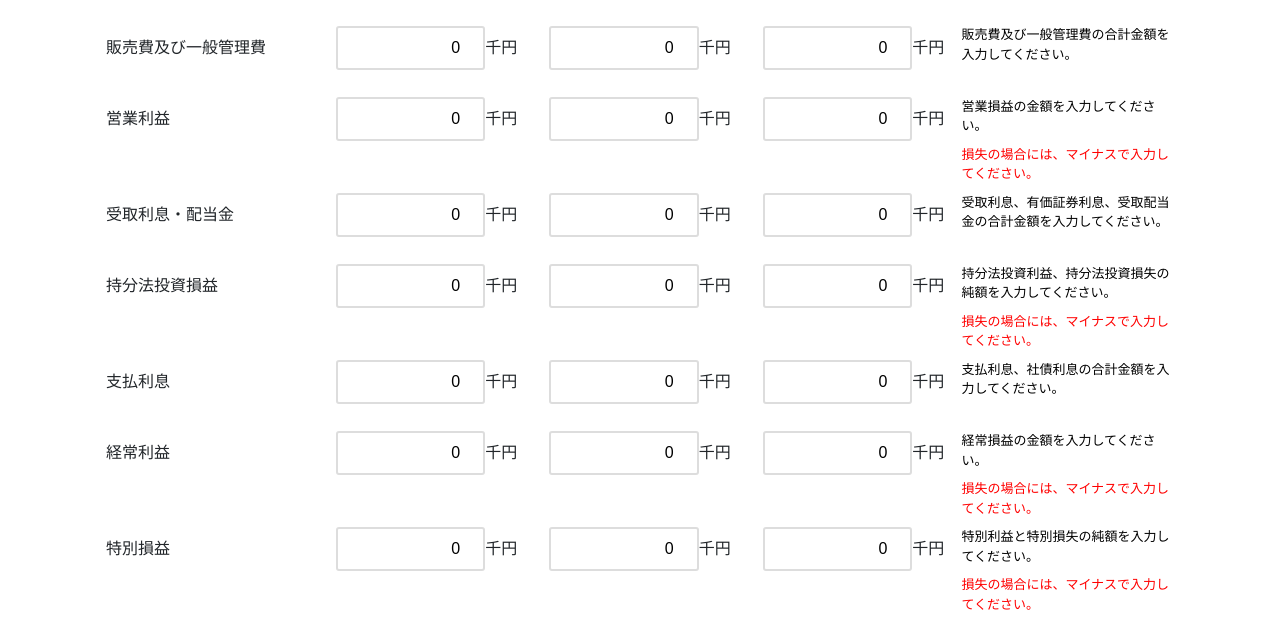
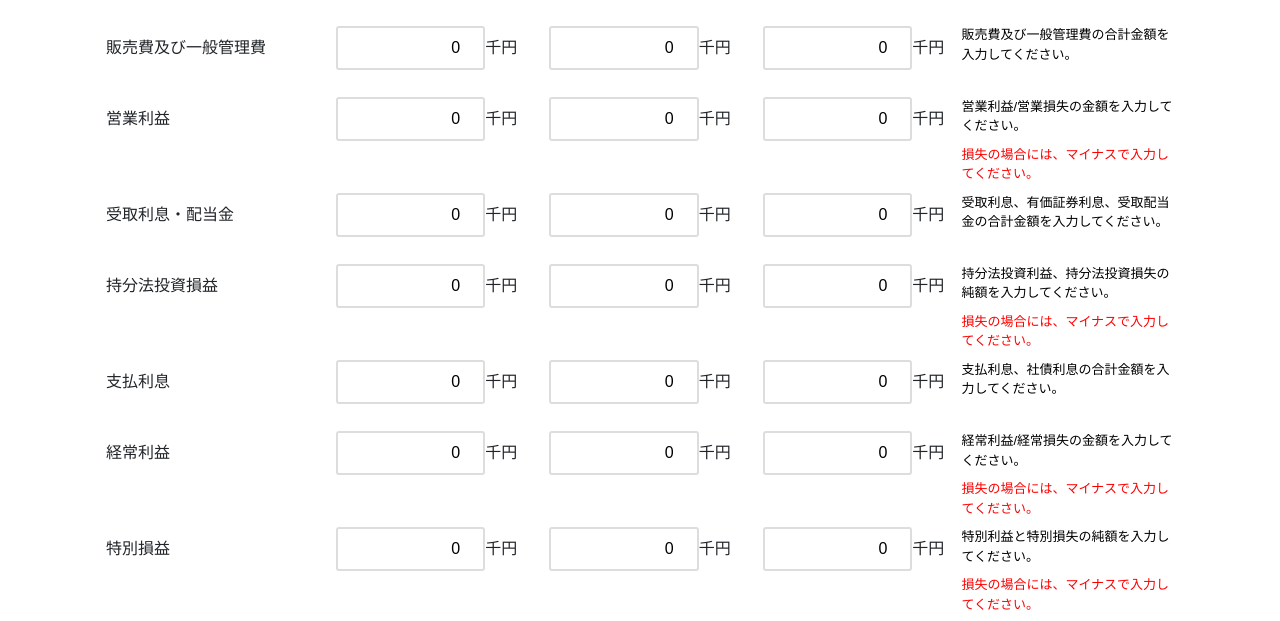
Before and after one commit to AtsushiArai/WebApps, a Django app: page /valuation/ in a window 1280 px wide. Shown: the part 855-1476 px from the top of the page. Run offline with Django 3.2, Linux system fonts and the light colour scheme; some libraries are stand-ins or nearby versions.

Commit message:
template test.

```diff
--- a/valuation/templates/valuation/valuation.html
+++ b/valuation/templates/valuation/valuation.html
@@ -180,7 +180,7 @@ window.onkeydown = keydown;
                     <div class="td"><input name="ly_operating_income" type="number" min="-10000000000000" max="10000000000000" value="0">千円</div>
                     <div class="td"><input name="operating_income" type="number" min="-10000000000000" max="10000000000000" value="0">千円</div>
                     <div class="td">
-                        <p class="detail">営業損益の金額を入力してください。</p>
+                        <p class="detail">営業利益/営業損失の金額を入力してください。</p>
                         <p class="detail-notice">損失の場合には、マイナスで入力してください。</p>
                     </div>
             </div>
@@ -214,7 +214,7 @@ window.onkeydown = keydown;
                     <div class="td"><input name="ly_ordinary_income_loss" type="number" min="-10000000000000" max="10000000000000" value="0">千円</div>
                     <div class="td"><input name="ordinary_income_loss" type="number" min="-10000000000000" max="10000000000000" value="0">千円</div>
                     <div class="td">
-                        <p class="detail">経常損益の金額を入力してください。</p>
+                        <p class="detail">経常利益/経常損失の金額を入力してください。</p>
                         <p class="detail-notice">損失の場合には、マイナスで入力してください。</p>
                     </div>
             </div>
```
